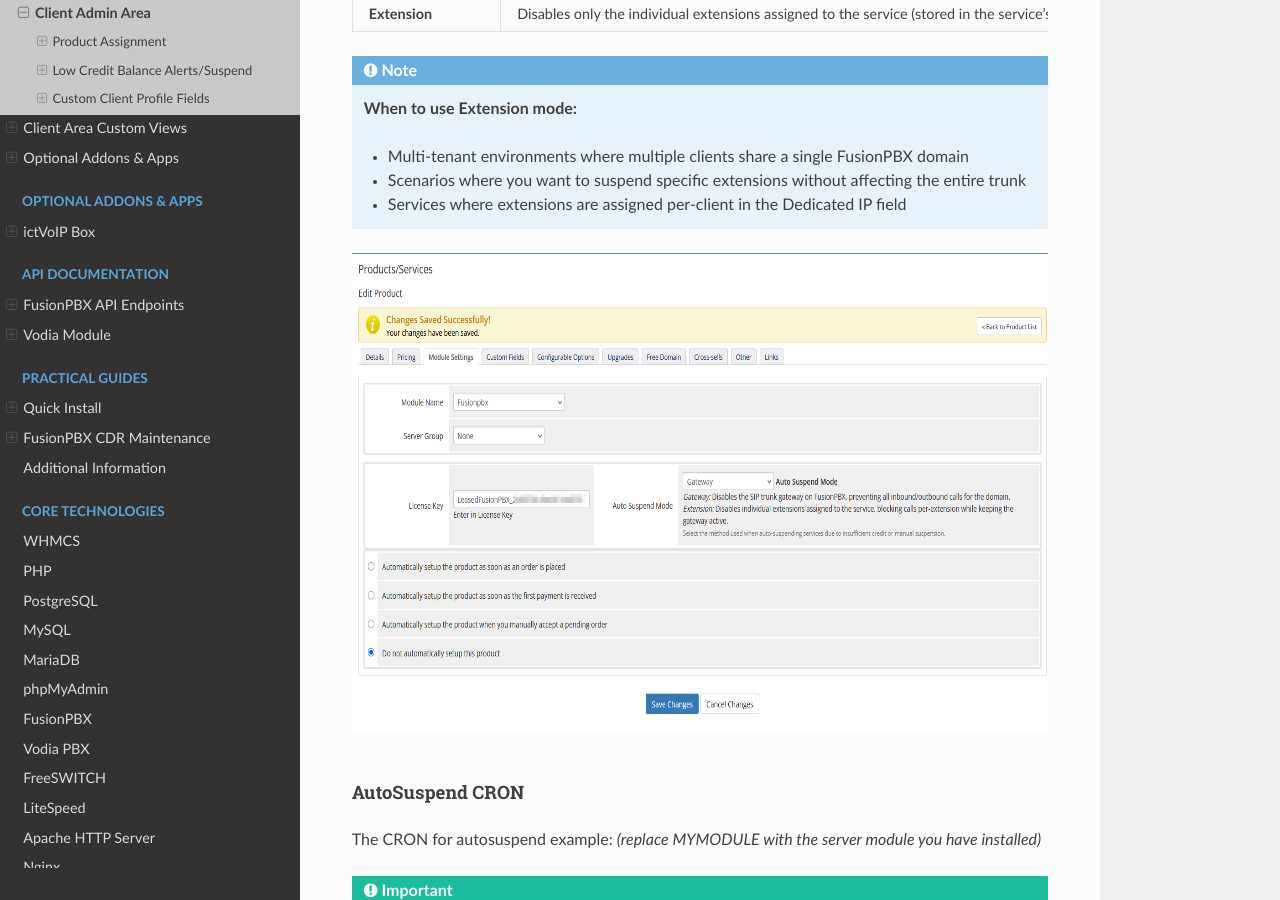
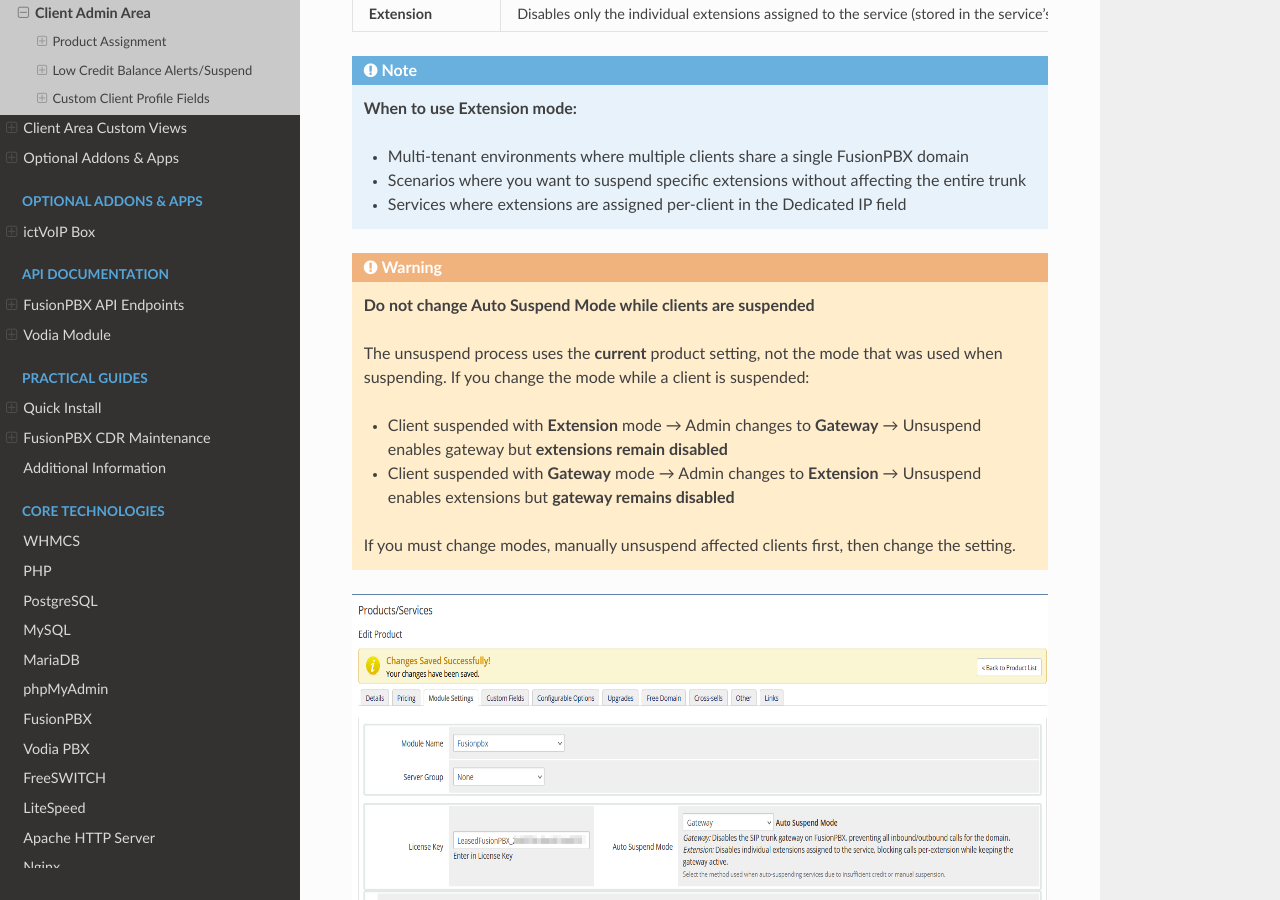
Before and after one commit to ictvoip/ictvoip-docs, a Sphinx documentation site: the page built from docs/source/clientadmin/clientadmin.rst, in a window 1280 px wide and 900 px high, scrolled down 9304 px. Built offline with Sphinx 7.4.7 and the Read the Docs theme 3.1.0, drawn with Linux system fonts in a browser that asks for light colours; pages that are not in the unit, such as notebooks, are missing from menus.

Commit message:
add warning about mode changes

```diff
--- a/docs/source/clientadmin/clientadmin.rst
+++ b/docs/source/clientadmin/clientadmin.rst
@@ -273,6 +273,16 @@ For FusionPBX server module products, administrators can configure how services
    - Scenarios where you want to suspend specific extensions without affecting the entire trunk
    - Services where extensions are assigned per-client in the Dedicated IP field
 
+.. warning::
+   **Do not change Auto Suspend Mode while clients are suspended**
+
+   The unsuspend process uses the **current** product setting, not the mode that was used when suspending. If you change the mode while a client is suspended:
+
+   - Client suspended with **Extension** mode → Admin changes to **Gateway** → Unsuspend enables gateway but **extensions remain disabled**
+   - Client suspended with **Gateway** mode → Admin changes to **Extension** → Unsuspend enables extensions but **gateway remains disabled**
+
+   If you must change modes, manually unsuspend affected clients first, then change the setting.
+
 .. image:: ../_static/images/clientadmin/auto_suspend_mode.png
    :scale: 60%
    :align: center
```
